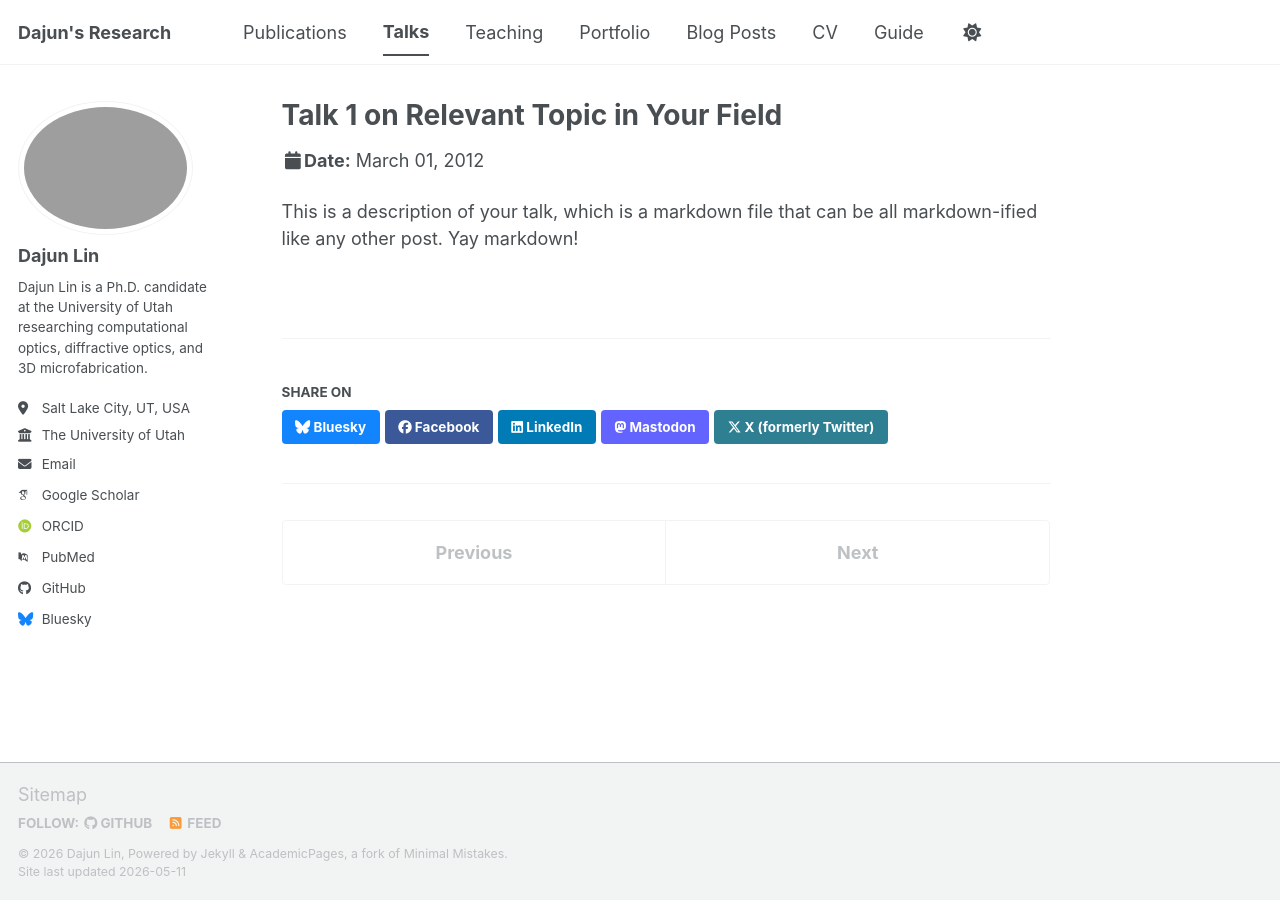
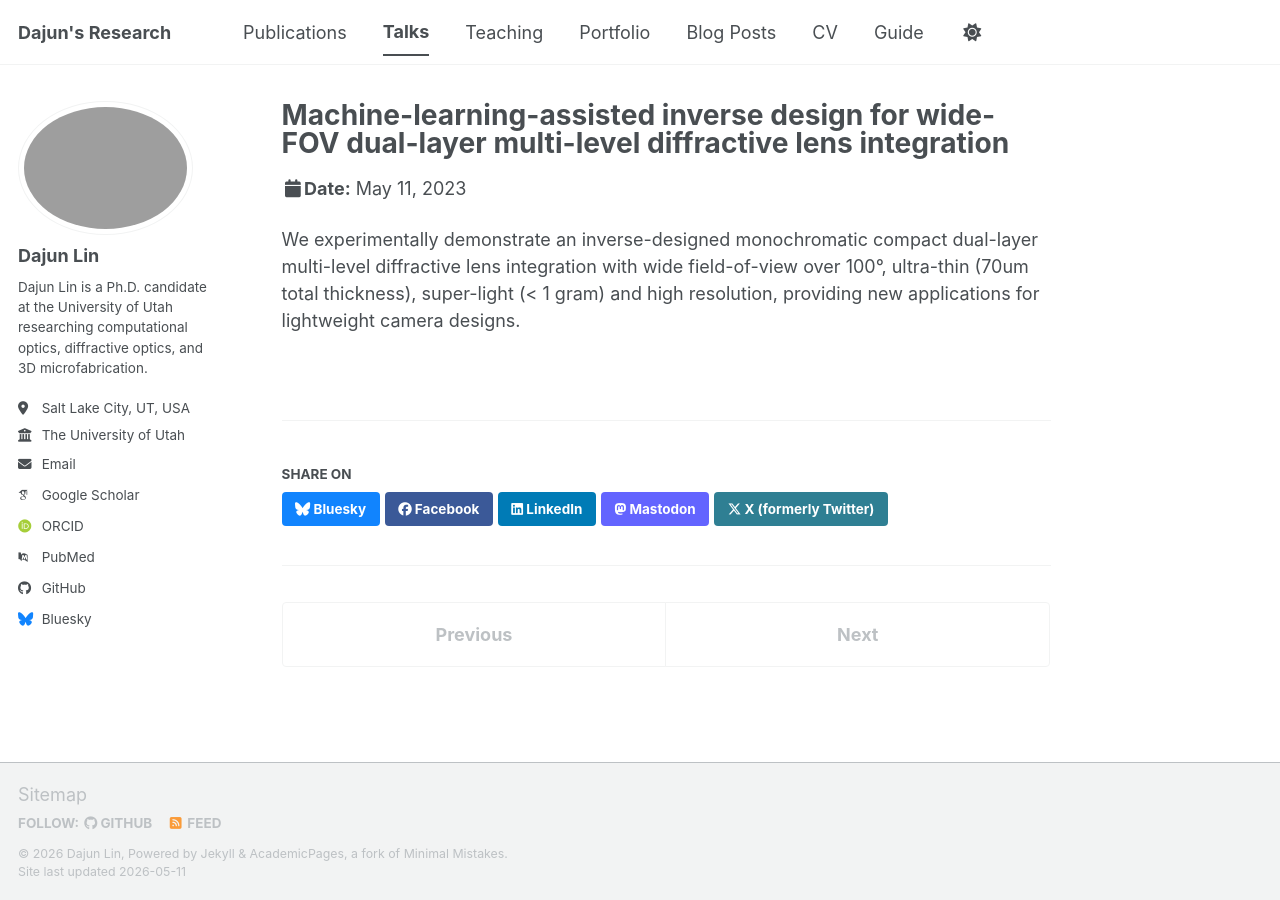
Before and after one commit to DajunLin29/dajunlin-research, a Jekyll site: the page built from _talks/2012-03-01-talk-1.md, in a window 1280 px wide. Built offline with Jekyll 4.4.1, drawn with Linux system fonts in a browser that asks for light colours; some web fonts are replaced; a script bundle is joined from its source files by our own code; library files that are not in the unit come from our copies.

Commit message:
Update 2012-03-01-talk-1.md

```diff
--- a/_talks/2012-03-01-talk-1.md
+++ b/_talks/2012-03-01-talk-1.md
@@ -1,11 +1,11 @@
 ---
-title: "Talk 1 on Relevant Topic in Your Field"
+title: "Machine-learning-assisted inverse design for wide-FOV dual-layer multi-level diffractive lens integration"
 collection: talks
 type: "Talk"
-permalink: /talks/2012-03-01-talk-1
-venue: "UC San Francisco, Department of Testing"
-date: 2012-03-01
-location: "San Francisco, CA, USA"
+permalink: /talks/2023-05-11-talk-CLEO1
+venue: "CLEO and Conference on Lasers and Electro-Optics"
+date: 2023-05-11
+location: "San Jose, CA, USA"
 ---
 
-This is a description of your talk, which is a markdown file that can be all markdown-ified like any other post. Yay markdown!
+We experimentally demonstrate an inverse-designed monochromatic compact dual-layer multi-level diffractive lens integration with wide field-of-view over 100°, ultra-thin (70um total thickness), super-light (< 1 gram) and high resolution, providing new applications for lightweight camera designs.
```
